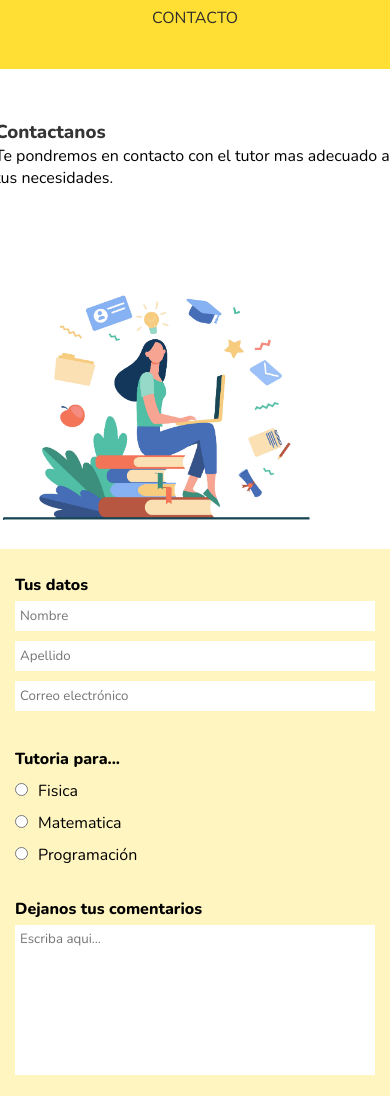
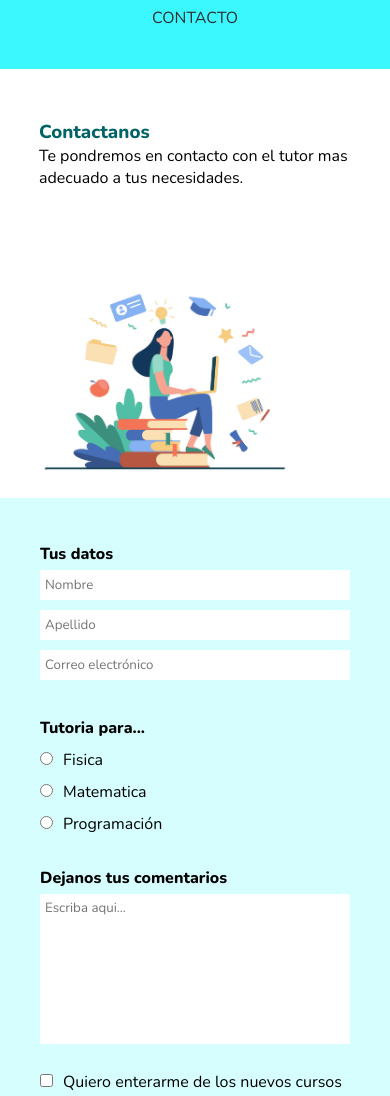
Before and after one commit to aylen27s/a1CaC2021, a plain HTML site: page contact.html in a window 390 px wide. Shown: the part 214-1310 px from the top of the page. Drawn offline with nearby package versions, Linux system fonts and the light colour scheme.

Commit message:
responsive agregado

```diff
--- a/css/contact.css
+++ b/css/contact.css
@@ -9,9 +9,9 @@ main{
 #contacto{
 	display: flex;
 	flex-direction: column;
-	width: 400px;
-	padding: 20px;
-	background: var(--color);
+	width: 40vw;
+	padding: 40px;
+	background: var(--lt-color);
 }
 
 input[type="text"],input[type="email"]{
@@ -44,7 +44,7 @@ input[type="submit"]{
 
 input[type="submit"]:hover{
 	transition: 0.2s all ease-out;
-	background: var(--boton);
+	background: var(--main-color);
 }
 
 #contacto label{
@@ -68,8 +68,13 @@ input[type="submit"]:hover{
 		flex-direction: column;
 		align-items: center;
 	}
+
+	#contacto{
+		width: 100vw;
+	}
+
 	.contacto-txt{
-		width: 400px;
 		margin-bottom: 20px;
+		width: 80%;
 	}
 }
--- a/css/index.css
+++ b/css/index.css
@@ -23,7 +23,7 @@ img{
 	height: 20vw;
 	min-height: 200px;
 	width: auto;
-	box-shadow: -10px 10px 0px var(--color);
+	box-shadow: -10px 10px 0px var(--lt-color);
 }
 
 
--- a/css/style.css
+++ b/css/style.css
@@ -9,11 +9,10 @@
 
  :root{
  	/*colores*/
- 	--boton: #FFE660;
- 	--main-color: #FFDF33;
- 	--gris-oscuro:#2E2E2E;
- 	--titulo: #353535;
-	--color:#FFF5C0;
+ 	--main-color: #3BF8FF;
+ 	--bk-color: #006466;
+	--lt-color:#D6FEFF;
+	--gris-oscuro:#2E2E2E;
 	--blanco:#fff;
  }
 
@@ -37,7 +36,7 @@ header nav a:hover{
 }
 
 h1, h3{
-	color:var(--titulo);
+	color:var(--bk-color);
 }
 
 main{
```
Also changed, not shown: css/info.css (+10 -2 lines).
